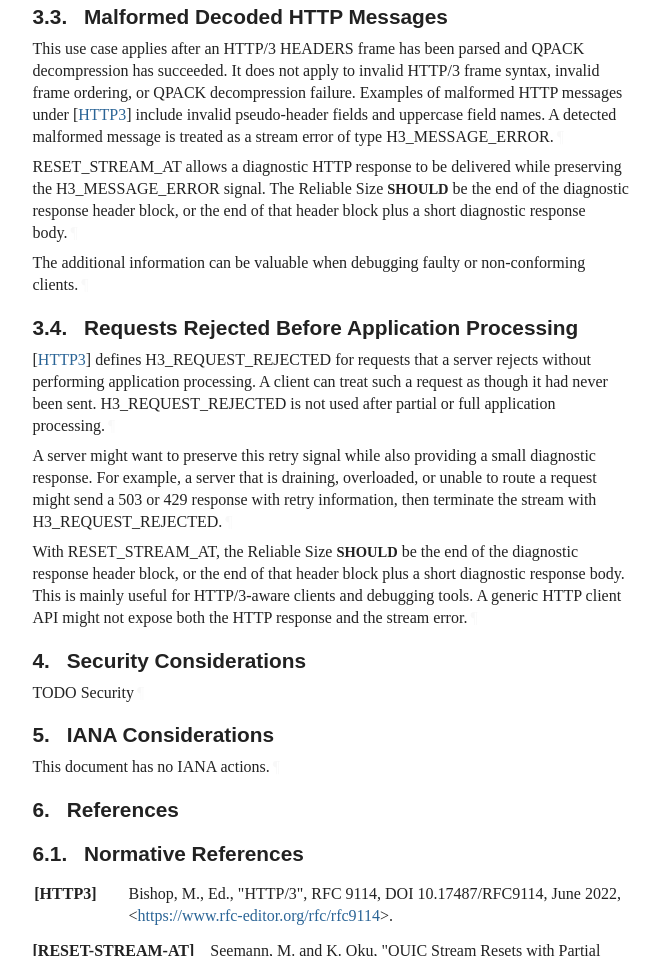
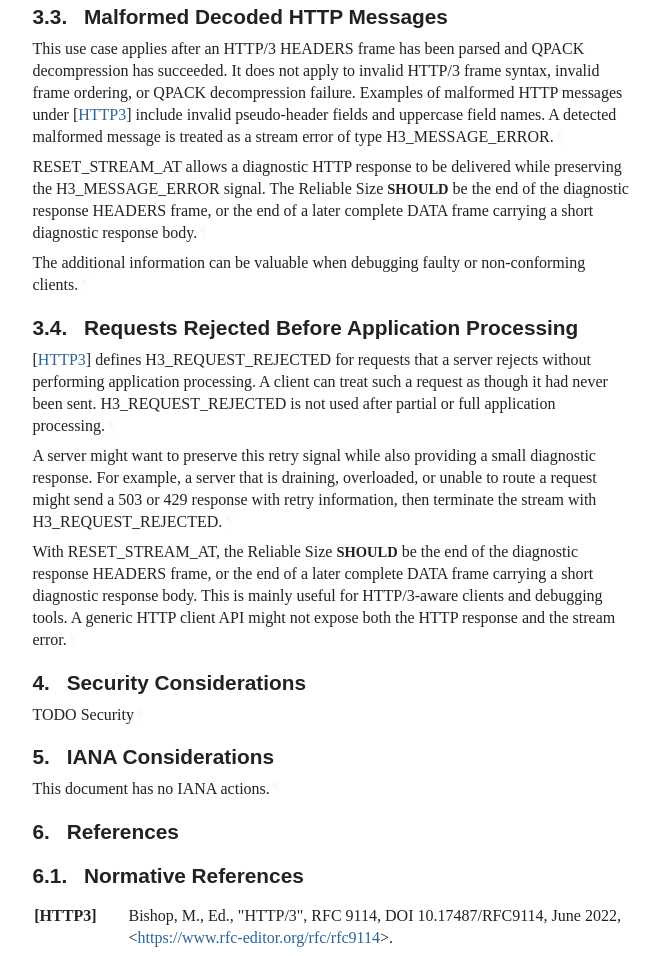
Before and after one commit to marten-seemann/draft-seemann-httpbis-reset-stream-at, a plain HTML site: page draft-seemann-httpbis-reset-stream-at.html in a window 1280 px wide. Shown: the part 2078-3034 px from the top of the page, without its empty margins (92-752 px from the left). Drawn offline with Linux system fonts and the light colour scheme; a web font is replaced by a local one.

Commit message:
Script updating gh-pages from 243f2f6. [ci skip]

```diff
--- a/draft-seemann-httpbis-reset-stream-at.html
+++ b/draft-seemann-httpbis-reset-stream-at.html
@@ -1296,8 +1296,8 @@ field names.  A detected malformed message is treated as a stream error of type
 H3_MESSAGE_ERROR.<a href="#section-3.3-1" class="pilcrow">¶</a></p>
 <p id="section-3.3-2">RESET_STREAM_AT allows a diagnostic HTTP response to be delivered while
 preserving the H3_MESSAGE_ERROR signal.  The Reliable Size <span class="bcp14">SHOULD</span> be the end of
-the diagnostic response header block, or the end of that header block plus a
-short diagnostic response body.<a href="#section-3.3-2" class="pilcrow">¶</a></p>
+the diagnostic response HEADERS frame, or the end of a later complete DATA frame
+carrying a short diagnostic response body.<a href="#section-3.3-2" class="pilcrow">¶</a></p>
 <p id="section-3.3-3">The additional information can be valuable when debugging faulty or
 non-conforming clients.<a href="#section-3.3-3" class="pilcrow">¶</a></p>
 </section>
@@ -1316,10 +1316,10 @@ diagnostic response.  For example, a server that is draining, overloaded, or
 unable to route a request might send a 503 or 429 response with retry
 information, then terminate the stream with H3_REQUEST_REJECTED.<a href="#section-3.4-2" class="pilcrow">¶</a></p>
 <p id="section-3.4-3">With RESET_STREAM_AT, the Reliable Size <span class="bcp14">SHOULD</span> be the end of the diagnostic
-response header block, or the end of that header block plus a short diagnostic
-response body. This is mainly useful for HTTP/3-aware clients and debugging
-tools.  A generic HTTP client API might not expose both the HTTP response and
-the stream error.<a href="#section-3.4-3" class="pilcrow">¶</a></p>
+response HEADERS frame, or the end of a later complete DATA frame carrying a
+short diagnostic response body.  This is mainly useful for HTTP/3-aware clients
+and debugging tools.  A generic HTTP client API might not expose both the HTTP
+response and the stream error.<a href="#section-3.4-3" class="pilcrow">¶</a></p>
 </section>
 </div>
 </section>
```
Also changed, not shown: draft-seemann-httpbis-reset-stream-at.txt.
